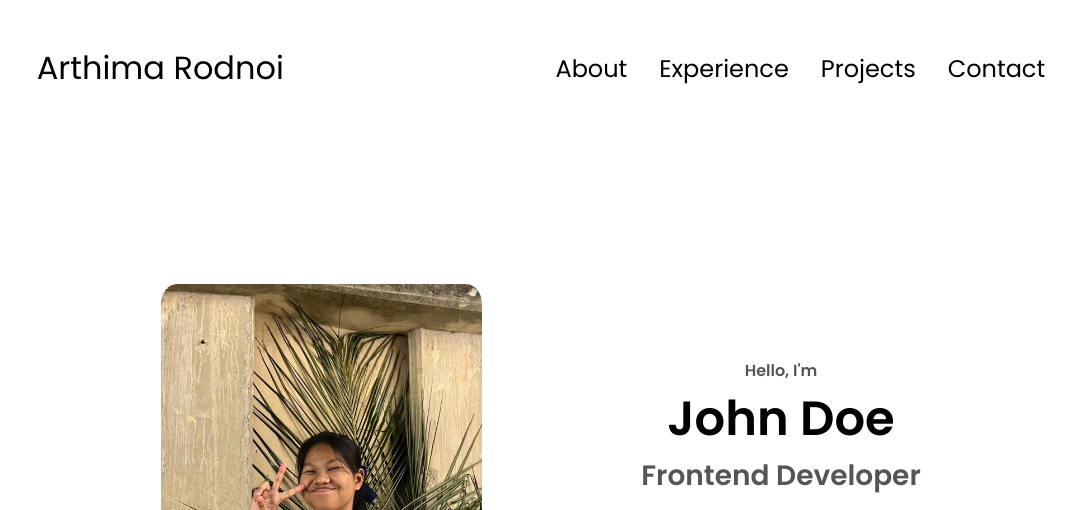
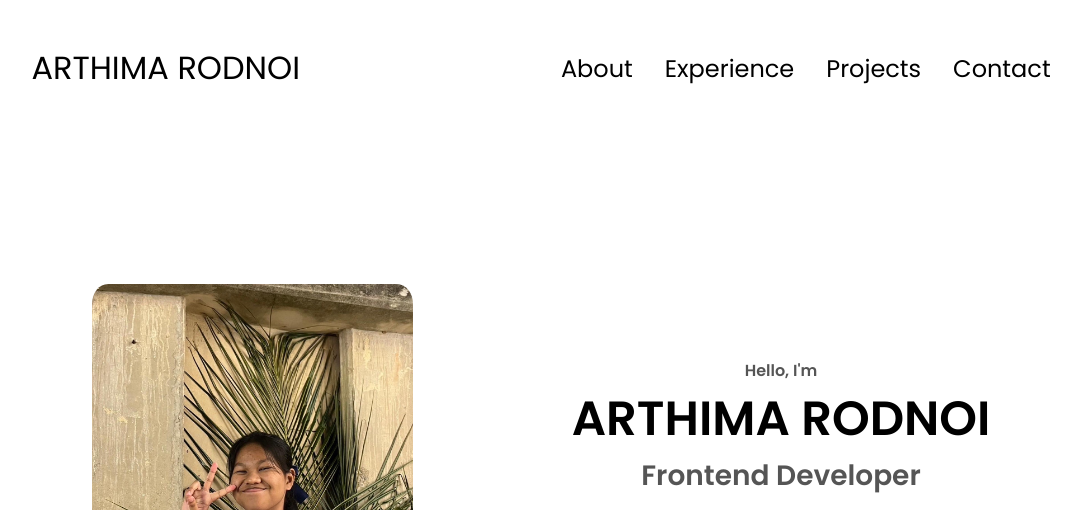
Before and after one commit to Arthipig/Portfolio-Arthima, a plain HTML site: page index.html in a window 1280 px wide. Shown: the top 510 px of the page, without its empty margins (99-1180 px from the left). Drawn offline with Linux system fonts and the light colour scheme.

Commit message:
pig
อัพใหม่มาก

```diff
--- a/index.html
+++ b/index.html
@@ -10,7 +10,7 @@
   </head>
   <body>
     <nav id="desktop-nav">
-      <div class="logo">Arthima Rodnoi</div>
+      <div class="logo">ARTHIMA RODNOI</div>
       <div>
         <ul class="nav-links">
           <li><a href="#about">About</a></li>
@@ -21,7 +21,7 @@
       </div>
     </nav>
     <nav id="hamburger-nav">
-      <div class="logo">Arthima Rodnoi</div>
+      <div class="logo">ARTHIMA RODNOI</div>
       <div class="hamburger-menu">
         <div class="hamburger-icon" onclick="toggleMenu()">
           <span></span>
@@ -38,11 +38,11 @@
     </nav>
     <section id="profile">
       <div class="section__pic-container">
-        <img class ="img-round" src="./assets/profile2.jpg" alt="Arthima Rodnoi profile picture" />
+        <img class ="img-round" src="./assets/profile2.jpg" alt="่john Doe profile picture" />
       </div>
       <div class="section__text">
         <p class="section__text__p1">Hello, I'm</p>
-        <h1 class="title">John Doe</h1>
+        <h1 class="title">ARTHIMA RODNOI</h1>
         <p class="section__text__p2">Frontend Developer</p>
         <div class="btn-container">
           <button
```
